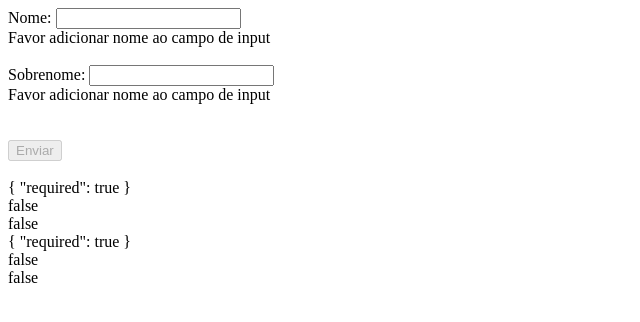
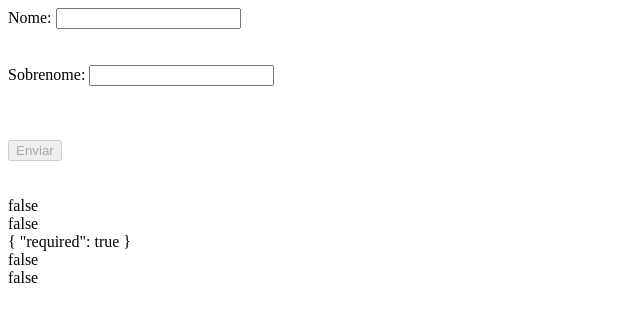
Before and after one commit to jvmhonorato/start-angular, an Angular app: page / in a window 1280 px wide. Shown: the top 322 px of the page, without its empty margins (0-640 px from the left). Built offline with nearby package versions, Linux system fonts and the light colour scheme.

Commit message:
add validations with min and max length in label tag

```diff
--- a/src/app/reactive-forms/reactive-forms.component.html
+++ b/src/app/reactive-forms/reactive-forms.component.html
@@ -3,14 +3,15 @@
     <label>
       Nome:
       <input type="text" formControlName="firstName" ><br/>
-      <span *ngIf="cadastroForm.get('firstName')?.errors">Favor adicionar nome ao campo de input </span>
+      <span *ngIf="cadastroForm.get('firstName')?.errors && cadastroForm.get('firstName')?.touched && cadastroForm.get('firstName')?.dirty">Favor adicionar no mínimo {{cadastroForm.get('firstName')?.errors?.['minlength']?.requiredLength}}</span>
     </label>
     <br />
     <br />
     <label>
       Sobrenome:
       <input type="text" formControlName="lastName" ><br/>
-      <span *ngIf="cadastroForm.get('lastName')?.errors">Favor adicionar nome ao campo de input </span>
+      <span *ngIf="cadastroForm.get('lastName')?.errors && cadastroForm.get('lastName')?.touched && cadastroForm.get('lastName')?.dirty ">Favor adicionar no mínimo {{cadastroForm.get('lastName')?.errors?.['minlength']?.requiredLength}} </span>
+
     </label>
 
     <br />
@@ -27,7 +28,7 @@
 
 
   </form>
-  {{cadastroForm.get('firstName')?.errors | json}}<br />
+  {{cadastroForm.get('firstName')?.errors?.['minlength'] | json}}<br />
   {{cadastroForm.get('firstName')?.touched | json}}<br />
   {{cadastroForm.get('firstName')?.dirty | json}}
   <br />
```
